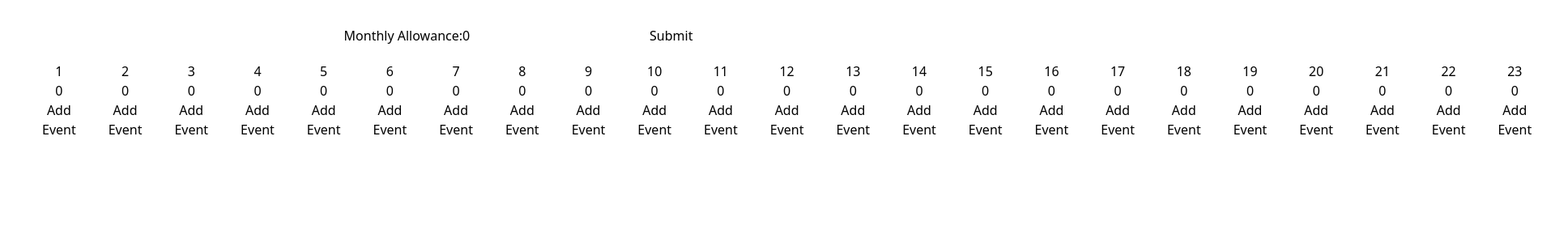
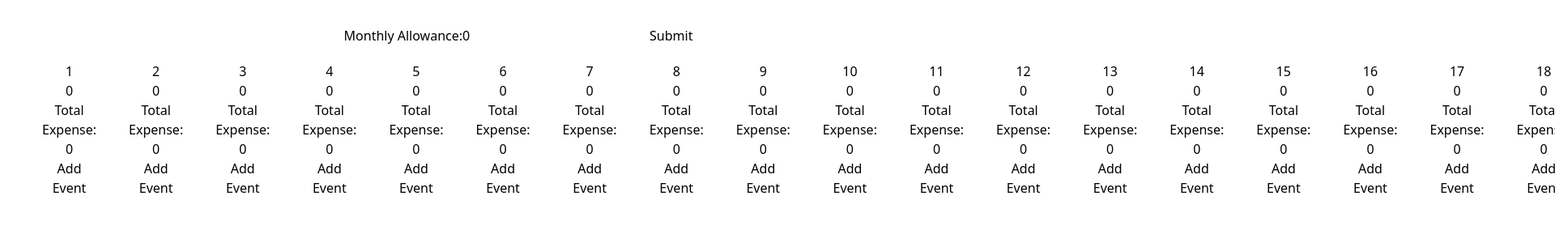
Before and after one commit to aaronsww/cash-control, a React (Vite) app: page / in a window 1280 px wide. Shown: the top 300 px of the page at 81% size, 1920 px wide, since content can reach past the window. Built offline with nearby package versions, Linux system fonts and the light colour scheme.

Commit message:
feat:able to calculate total event expense

```diff
--- a/src/components/DayCard.jsx
+++ b/src/components/DayCard.jsx
@@ -1,15 +1,24 @@
-import React, { useState } from "react";
+import React, { useEffect, useState } from "react";
 
 function DayCard({ no, limit }) {
   const [show, setShow] = useState(true);
   const [events, setEvents] = useState([]);
   const [newEvent, setNewEvent] = useState({ title: "", expense: 0 });
+  const [totalExpense, setTotalExpense] = useState(0);
 
   const addEvent = () => {
     setEvents([...events, newEvent]);
     setNewEvent({ title: "", expense: 0 });
     setShow(false);
   };
+
+  useEffect(() => {
+    let total = 0;
+    events.forEach((event) => {
+      total += event.expense;
+    });
+    setTotalExpense(total);
+  }, [events]);
 
   return (
     <div className="w-40 m-5">
@@ -21,6 +30,7 @@ function DayCard({ no, limit }) {
           <h4>{event.expense}</h4>
         </div>
       ))}
+      <h3>Total Expense: {totalExpense}</h3>
       {show && <button onClick={() => setShow(false)}>Add Event</button>}
       {!show && (
         <div>
@@ -35,7 +45,7 @@ function DayCard({ no, limit }) {
             type="number"
             value={newEvent.expense}
             onChange={(e) =>
-              setNewEvent({ ...newEvent, expense: e.target.value })
+              setNewEvent({ ...newEvent, expense: parseInt(e.target.value) })
             }
           />
           <button onClick={addEvent}>Add</button>
```
